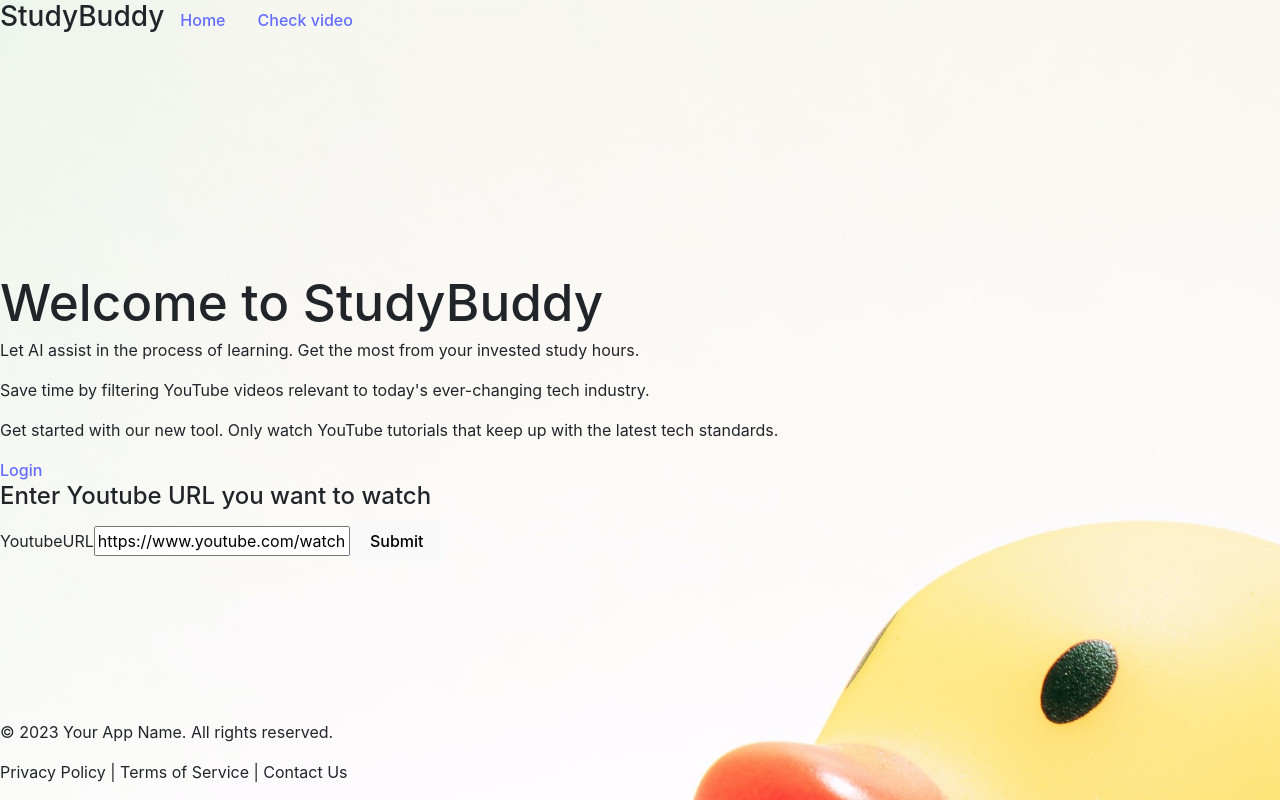
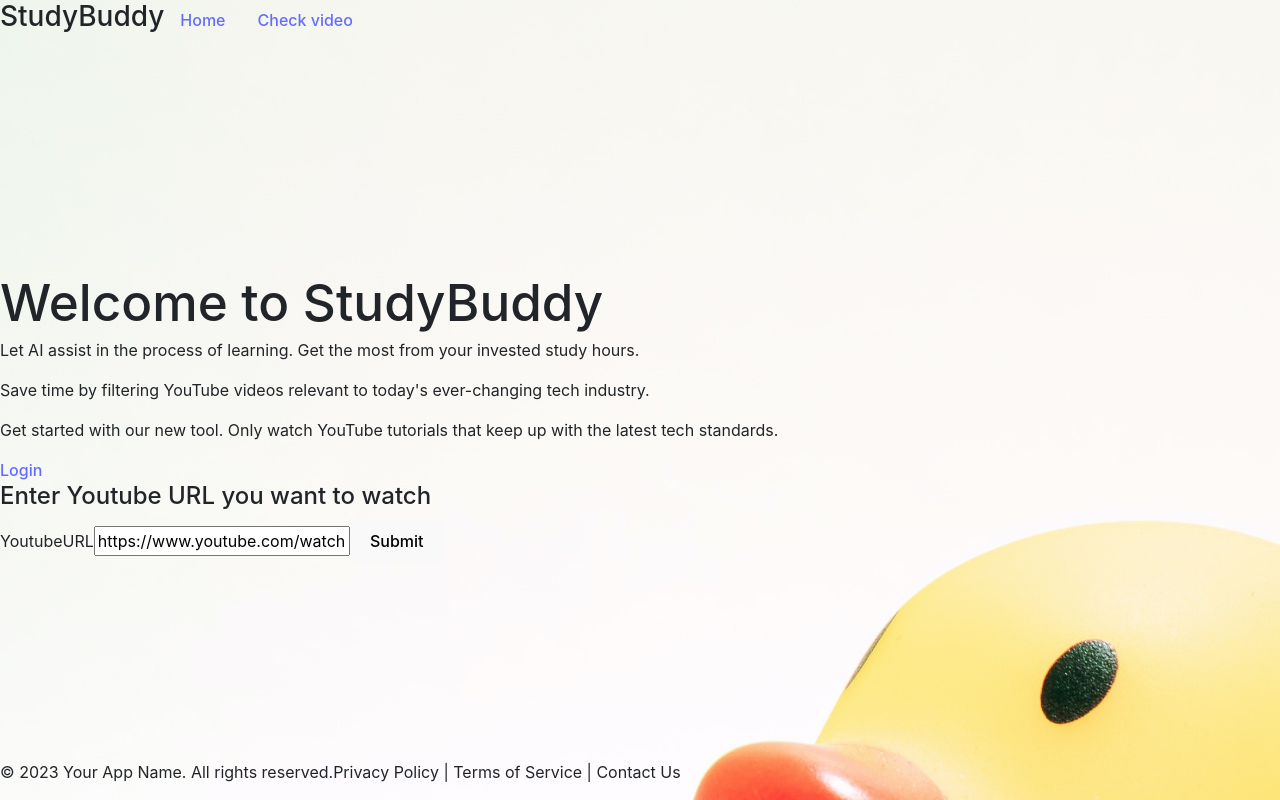
Before and after one commit to gorhgo3/assisting-your-learning, a React (Vite) app: page / in a window 1280 px wide. Built offline with nearby package versions, Linux system fonts and the light colour scheme; no server answers.

Commit message:
footer is single p tag

```diff
--- a/client/src/components/Footer.tsx
+++ b/client/src/components/Footer.tsx
@@ -1,8 +1,7 @@
 function Footer() {
   return (
     <div className="footer">
-      <p>© 2023 Your App Name. All rights reserved.</p>
-      <p>Privacy Policy | Terms of Service | Contact Us</p>
+      <p>© 2023 Your App Name. All rights reserved.Privacy Policy | Terms of Service | Contact Us</p>
     </div>
   )
 }
```
